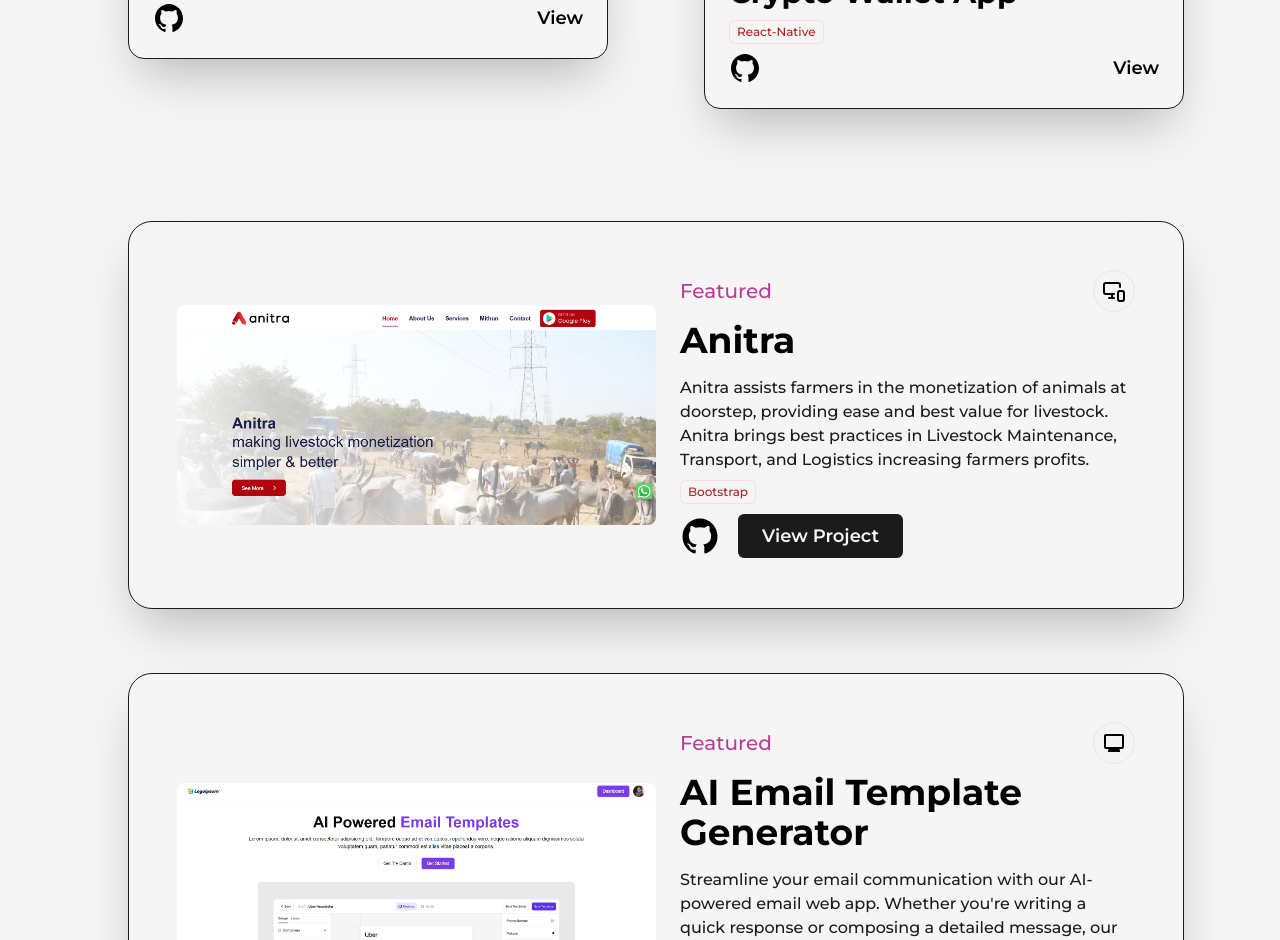
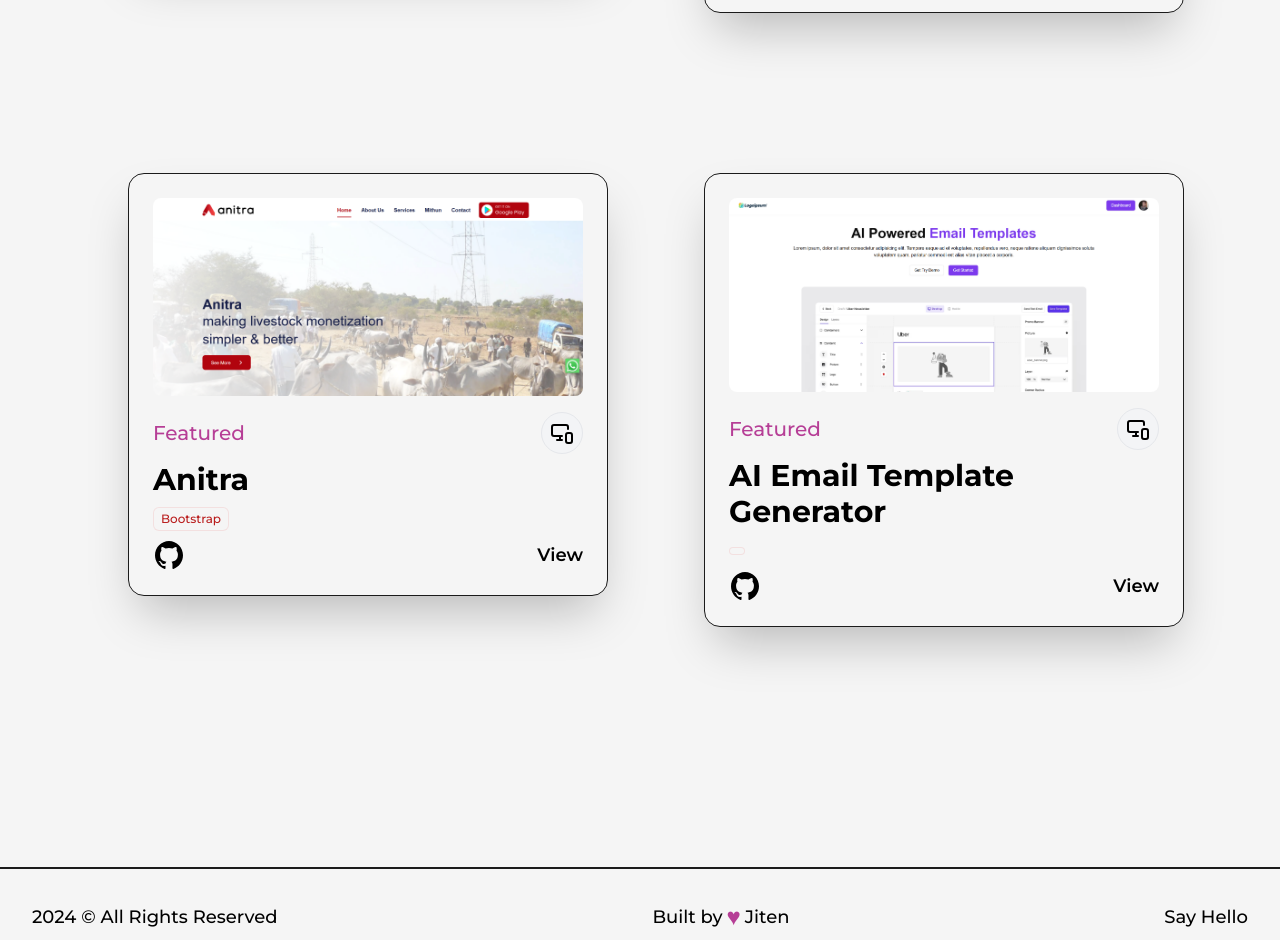
Before and after one commit to Jitam/nextPortfolio, a Next.js app: page /projects in a window 1280 px wide. Shown: the part 1860-2800 px from the top of the page. Built offline with nearby package versions, Linux system fonts and the light colour scheme.

Commit message:
text and last projects view changed

```diff
--- a/src/pages/projects.js
+++ b/src/pages/projects.js
@@ -157,7 +157,7 @@
       <main className="w-full mb-16 flex flex-col items-center justify-center">
         <Layout className="pt-16">
           <AnimatedText
-            text={"Some of my works are here"}
+            text={"My Projects"}
             className="mb-16 lg:!text-5xl sm:mb-8 sm:!text-4xl xs:!text-2xl"
           />
           <div className="grid grid-cols-12 gap-24 gap-y-16 xl:gap-x-16 lg:gap-x-8 md:gap-y-24 sm:gap-6 sm:gap-x-0">
@@ -201,8 +201,8 @@
                 badge={"React-Native"}
               />
             </div>
-            <div className="col-span-12">
-              <FeaturedProject
+            <div className="col-span-6 sm:col-span-12">
+              <CustomProject
                 title={"Anitra"}
                 type={"Featured"}
                 img={featuredProject4}
@@ -212,13 +212,13 @@
                 badge={"Bootstrap"}
               />
             </div>
-            <div className="col-span-12 sm:col-span-12">
-              <FeaturedProject
+            <div className="col-span-6 sm:col-span-12">
+              <CustomProject
                 title={"AI Email Template Generator"}
                 type={"Featured"}
                 img={featuredProject5}
                 summary={`Streamline your email communication with our AI-powered email web app. Whether you're writing a quick response or composing a detailed message, our smart assistant helps you craft the perfect email in just a few clicks.`}
-                link={"/https://ai-editor-app.vercel.app/"}
+                link={"https://ai-editor-app.vercel.app/"}
                 github={"/"}
               />
             </div>
```
